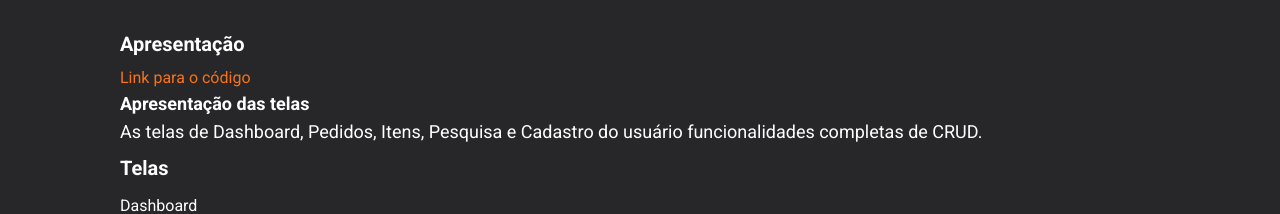
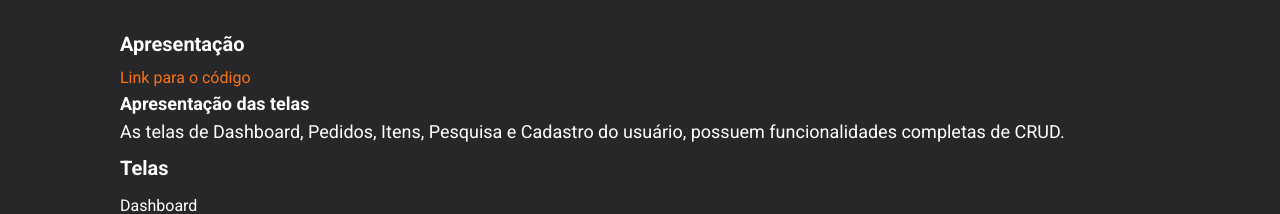
Before and after one commit to andre-albuquerque01/Portfolio_v2, a Next.js app: page /projects/tutuFood in a window 1280 px wide. Shown: the part 1646-1860 px from the top of the page. Built offline with nearby package versions, Linux system fonts and the light colour scheme.

Commit message:
feat: add image

```diff
--- a/src/app/(home)/projects/tutuFood/page.tsx
+++ b/src/app/(home)/projects/tutuFood/page.tsx
@@ -187,7 +187,7 @@ export default function TutuFood() {
                 <h2 className="font-semibold">Apresentação das telas</h2>
                 <p>
                   As telas de Dashboard, Pedidos, Itens, Pesquisa e Cadastro do
-                  usuário funcionalidades completas de CRUD.
+                  usuário, possuem funcionalidades completas de CRUD.
                 </p>
               </div>
               <div className="mt-2">
```
